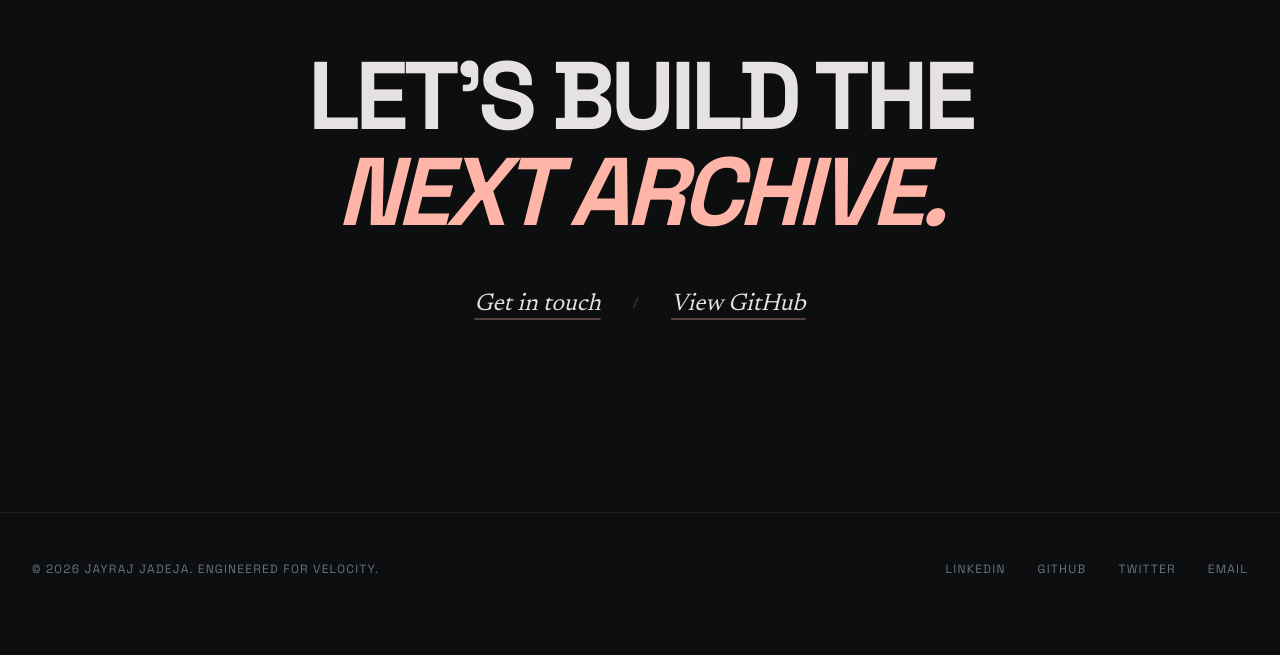
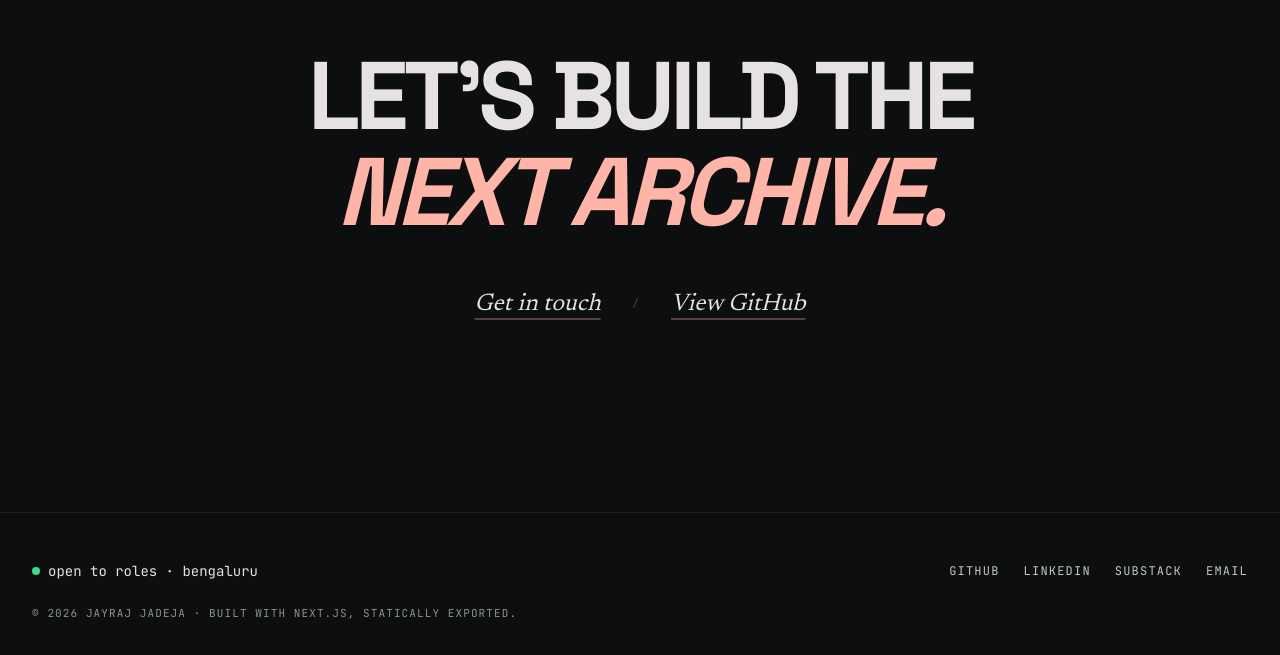
Before and after one commit to jayrajadeja/jayrajadeja.github.io, a Next.js app: page / in a window 1280 px wide. Shown: the part 2039-2694 px from the top of the page. Before the commit the page ends 2664 px from the top, so only its background shows below. Built offline with nearby package versions, Linux system fonts and the light colour scheme.

Commit message:
feat: honest telemetry footer with real social links

```diff
--- a/src/components/Footer.tsx
+++ b/src/components/Footer.tsx
@@ -1,31 +1,36 @@
+import StatusDot from "@/components/instruments/StatusDot";
+
 const SOCIAL_LINKS = [
-  { label: "LinkedIn", href: "https://linkedin.com/in/jayrajadeja" },
   { label: "GitHub", href: "https://github.com/jayrajadeja" },
-  { label: "Twitter", href: "https://twitter.com/jayrajadeja" },
-  { label: "Email", href: "mailto:contact@jayraj.dev" },
+  { label: "LinkedIn", href: "https://www.linkedin.com/in/jayrajadeja/" },
+  { label: "Substack", href: "https://substack.com/@jayrajadeja" },
+  { label: "Email", href: "mailto:jayrajsinh.jadeja399@gmail.com" },
 ];
 
 export default function Footer() {
   return (
     <footer className="w-full border-t border-primary/10 bg-surface">
-      <div className="flex flex-col md:flex-row justify-between items-center px-8 py-12 gap-6 max-w-7xl mx-auto">
-        <p className="font-headline text-xs uppercase tracking-widest text-gray-500">
-          &copy; {new Date().getFullYear()} JAYRAJ JADEJA. ENGINEERED FOR VELOCITY.
-        </p>
-        <div className="flex gap-8">
+      <div className="max-w-7xl mx-auto px-8 py-12 flex flex-col gap-6">
+        <div className="flex flex-col md:flex-row justify-between items-start md:items-center gap-4">
+          <StatusDot>open to roles · bengaluru</StatusDot>
+          <div className="flex gap-6 font-mono text-xs uppercase tracking-widest">
             {SOCIAL_LINKS.map(({ label, href }) => (
               <a
                 key={label}
                 href={href}
                 target="_blank"
                 rel="noopener noreferrer"
-              className="font-headline text-xs uppercase tracking-widest text-gray-500 hover:text-tertiary underline-offset-4 hover:underline transition-all duration-500"
+                className="text-on-surface-variant hover:text-tertiary transition-colors"
               >
                 {label}
               </a>
             ))}
           </div>
         </div>
+        <p className="font-mono text-[11px] uppercase tracking-widest text-outline">
+          © {new Date().getFullYear()} Jayraj Jadeja · built with Next.js, statically exported.
+        </p>
+      </div>
     </footer>
   );
 }
```
Lines whose indentation alone changed are shown as unchanged.
